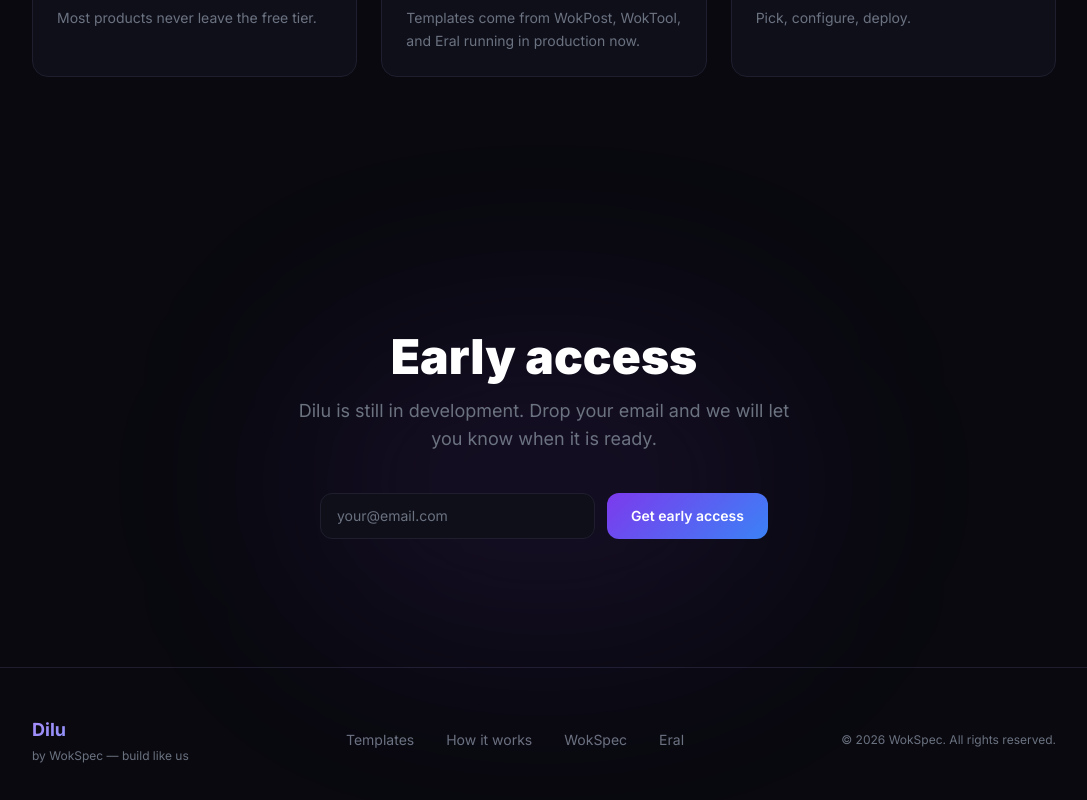
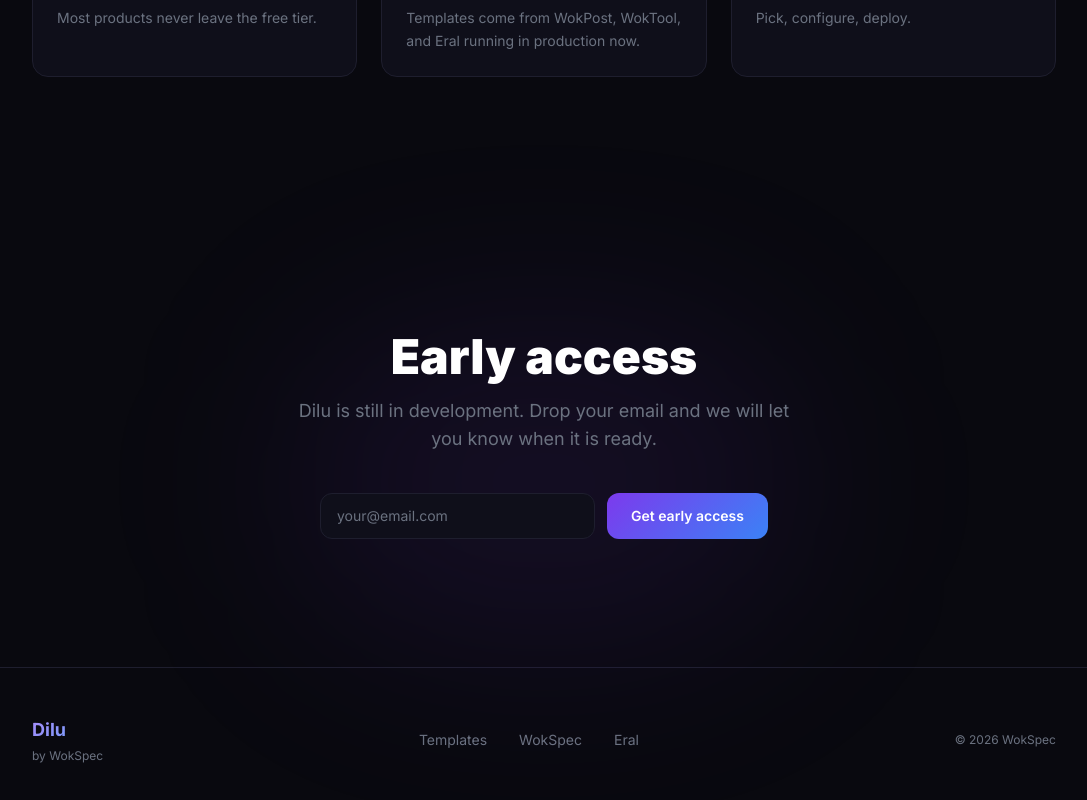
Before and after one commit to WokSpec/Dilu, a Next.js app: page / in a window 1280 px wide. Shown: the part 3077-3877 px from the top of the page, without its empty margins (96-1183 px from the left). Built offline with nearby package versions, Linux system fonts and the light colour scheme.

Commit message:
copy: strip Footer

```diff
--- a/src/components/Footer.tsx
+++ b/src/components/Footer.tsx
@@ -4,19 +4,16 @@ export default function Footer() {
       <div className="max-w-5xl mx-auto flex flex-col md:flex-row items-center justify-between gap-6">
         <div>
           <div className="font-bold text-lg text-gradient">Dilu</div>
-          <p className="text-xs text-dilu-muted mt-1">by WokSpec — build like us</p>
+          <p className="text-xs text-dilu-muted mt-1">by WokSpec</p>
         </div>
 
         <div className="flex items-center gap-8 text-sm text-dilu-muted">
           <a href="#templates" className="hover:text-white transition-colors">Templates</a>
-          <a href="#how" className="hover:text-white transition-colors">How it works</a>
           <a href="https://wokspec.org" target="_blank" rel="noopener noreferrer" className="hover:text-white transition-colors">WokSpec</a>
           <a href="https://eral.wokspec.org" target="_blank" rel="noopener noreferrer" className="hover:text-white transition-colors">Eral</a>
         </div>
 
-        <p className="text-xs text-dilu-muted">
-          © {new Date().getFullYear()} WokSpec. All rights reserved.
-        </p>
+        <p className="text-xs text-dilu-muted">© {new Date().getFullYear()} WokSpec</p>
       </div>
     </footer>
   );
```
